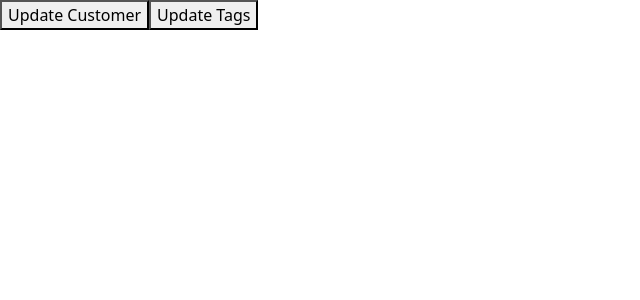
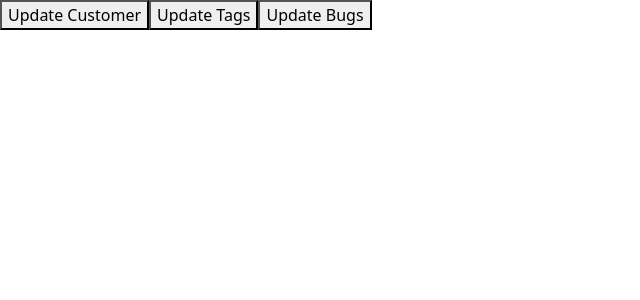
Before and after one commit to josephArinaitwe/basics, a React (Vite) app: page / in a window 1280 px wide. Shown: the top 300 px of the page, without its empty margins (0-640 px from the left). Built offline with nearby package versions, Linux system fonts and the light colour scheme.

Commit message:
usestate

```diff
--- a/package.json
+++ b/package.json
@@ -11,6 +11,7 @@
   "dependencies": {
     "@types/styled-components": "^5.1.35",
     "bootstrap": "^5.3.8",
+    "immer": "^9.0.19",
     "react": "^18.2.0",
     "react-dom": "^18.2.0",
     "style-components": "^0.1.0"
--- a/src/App.tsx
+++ b/src/App.tsx
@@ -3,6 +3,7 @@
 import Button from "./components/button";
 import ListGroup from "./components/ListGroup";
 import { useState } from "react";
+import produce from "immer";
 function App(){
   // const items = ['New York', 'San Francisco', 'Tokyo', 'London', 'Mumbai'];
   // const handleSelectItem = (item: string) => {
@@ -73,6 +74,12 @@
 });
 const [tags, setTags] = useState<string[]>(['tag1', 'tag2', 'tag3']);
 
+const [bugs, setBugs] = useState([
+  {id: 1, title:'bug 1', fixed: false},
+  {id: 2, title:'bug 2', fixed: true},
+  {id: 3, title:'bug 3', fixed: false}
+])
+
 const handleTags = () => {
   console.log(tags);
   setTags([...tags, 'tag4', 'tag5', 'tag6']);
@@ -92,8 +99,19 @@
       }
     })
   }
+
+  const handlebug = () => {
+    console.log(bugs);
+
+    setBugs(bugs.map(bug => bug.id === 1 ? {...bug, fixed: true} : bug))
+
+    setBugs(produce(draft => {
+      const bug = draft.find(bug => bug.id ===1);
+    }))
+  }
+
 return (
-  <div>
+  <div className="">
    <button onClick={handleUpdate}>
     Update Customer
    </button>
@@ -102,13 +120,12 @@
     Update Tags
   </button>
 
+  <button onClick={handlebug}>
+    Update Bugs
+  </button>
 
   </div>
 
 );
-
-
-
 }
-
-export default App
+export default App;
```
Also changed, not shown: 1 other file (tests, documents, lock files or other folders).
